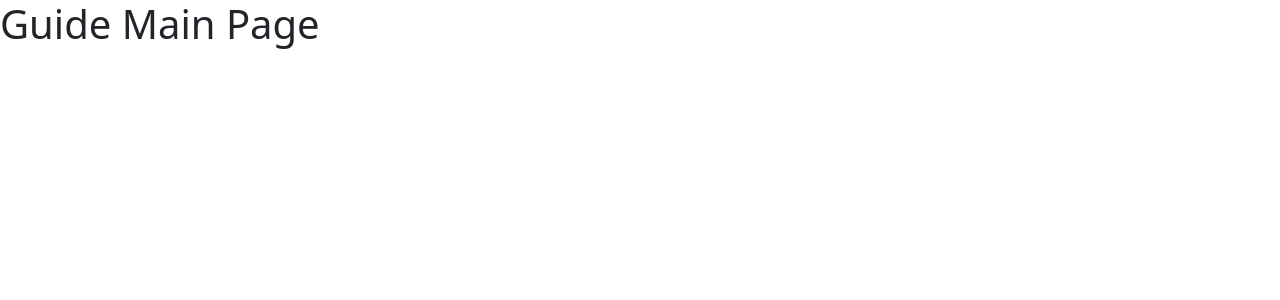
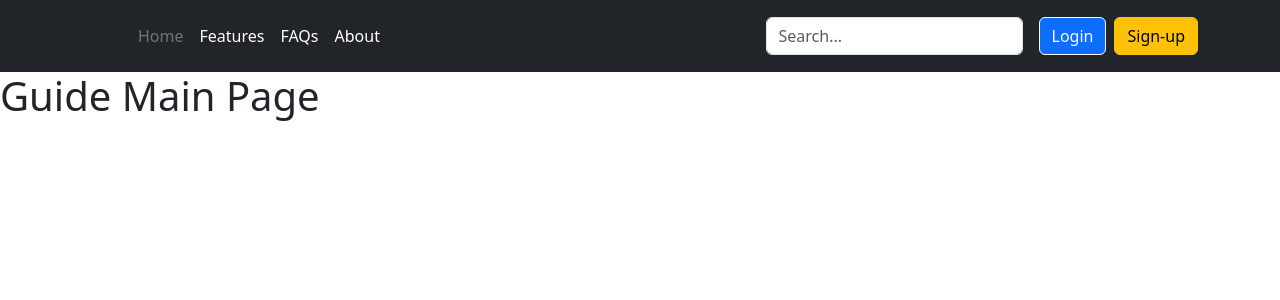
Before and after one commit to Sekkos03/stbsa_hiof, a React (Create React App) app in the folder software/frontend/: page /GuideMainPage in a window 1280 px wide. Shown: the top 300 px of the page. Built offline with nearby package versions, Linux system fonts and the light colour scheme.

Commit message:
kopierte kode fra Header til en ny header for guide.

```diff
--- /dev/null
+++ b/software/frontend/src/components/header/HeaderGuide.js
@@ -0,0 +1,37 @@
+import React from 'react';
+import Button from "react-bootstrap/button";
+import {Link} from "react-router-dom";
+
+function Header() {
+    return (
+        <header className="p-3 bg-dark text-white">
+            <div className="container">
+                <div className="d-flex flex-wrap align-items-center justify-content-center justify-content-lg-start">
+                    <a href="/" className="d-flex align-items-center mb-2 mb-lg-0 text-white text-decoration-none">
+                        <svg className="bi me-2" width="40" height="32" role="img" aria-label="Bootstrap"><use xlinkHref="#bootstrap"></use></svg>
+                    </a>
+
+                    <ul className="nav col-12 col-lg-auto me-lg-auto mb-2 justify-content-center mb-md-0">
+                        <li><a href="#" className="nav-link px-2 text-secondary">Home</a></li>
+                        <li><a href="#" className="nav-link px-2 text-white">Features</a></li>
+                        <li><a href="#" className="nav-link px-2 text-white">FAQs</a></li>
+                        <li><a href="#" className="nav-link px-2 text-white">About</a></li>
+                    </ul>
+
+                    <form className="col-12 col-lg-auto mb-3 mb-lg-0 me-lg-3">
+                        <input type="search" className="form-control form-control-dark" placeholder="Search..." aria-label="Search" />
+                    </form>
+
+                    <div className="text-end">
+                        <Link to={"/login"}>
+                            <Button type="button" className="btn btn-outline-light me-2">Login</Button>
+                        </Link>
+                        <Button type="button" className="btn btn-warning">Sign-up</Button>
+                    </div>
+                </div>
+            </div>
+        </header>
+    );
+}
+
+export default Header;
--- a/software/frontend/src/pages/GuideMainPage.js
+++ b/software/frontend/src/pages/GuideMainPage.js
@@ -1,8 +1,10 @@
 import React from 'react'
+import HeaderGuide from "../components/header/HeaderGuide";
 
 function GuideMainPage(){
     return(
         <div>
+            <HeaderGuide />
             <h1>Guide Main Page</h1>
         </div>
     )
```
